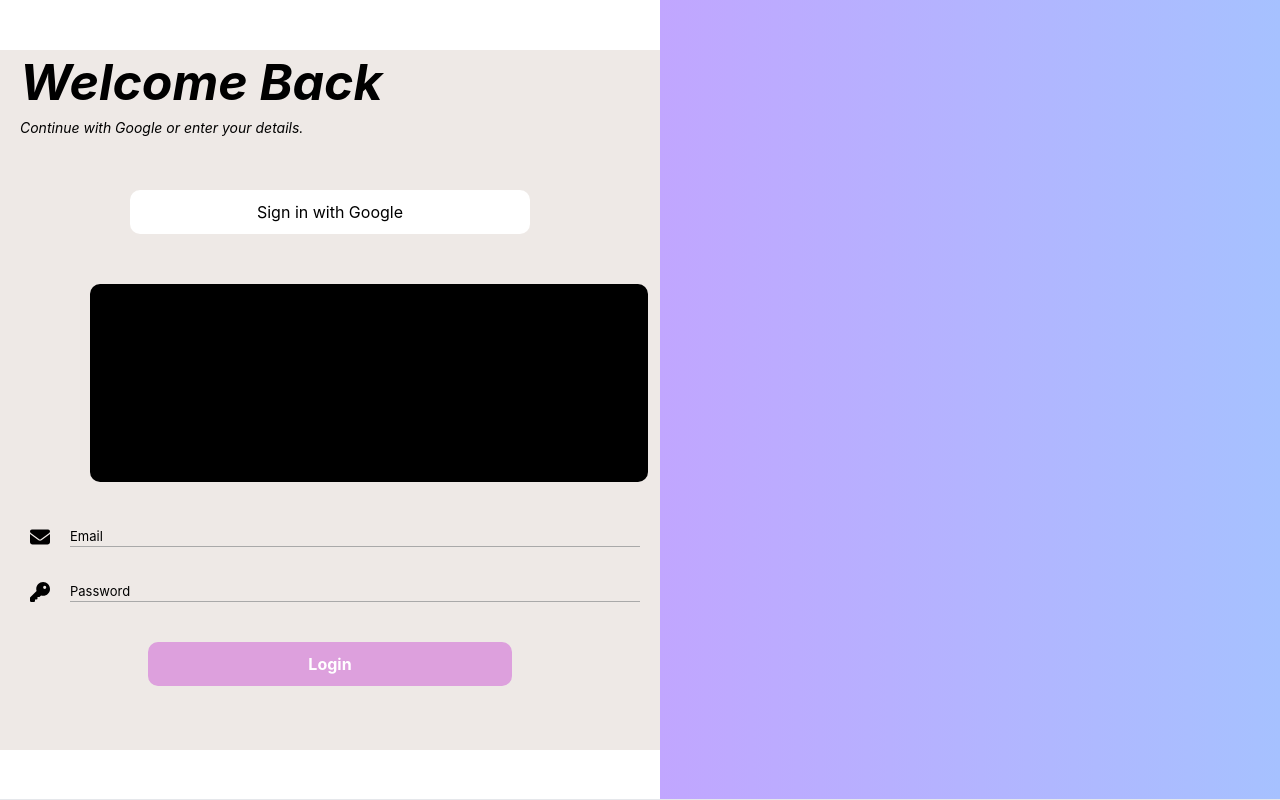
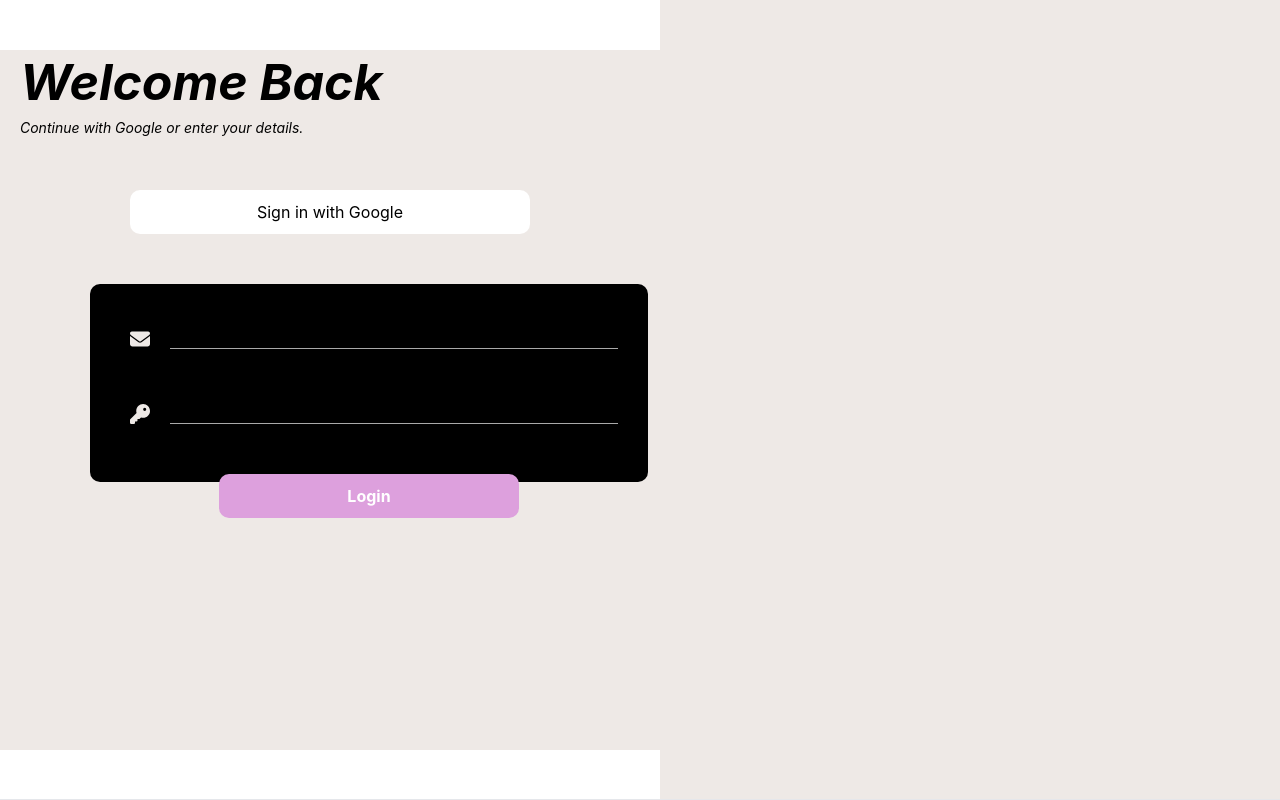
Before and after one commit to aratafujii2025/indie-chain, a React (Vite) app in the folder Frontend/: page /login in a window 1280 px wide. Built offline with nearby package versions, Linux system fonts and the light colour scheme.

Commit message:
idk whats wrong wit it

```diff
--- a/Frontend/src/index.css
+++ b/Frontend/src/index.css
@@ -50,7 +50,7 @@ body {
 
 .gradient-background {
   flex: 1;
-  background: linear-gradient(to right, #c1a6ff, #a6c1ff);
+  background: #EEE9E6;
 }
 
 .black-italic-text {
@@ -65,15 +65,26 @@ body {
 }
 
 .userpass{
-color:black;
+color:white;
 display:inline;
 margin: top 50px;
 font-size: 20px;
 
 }
 
+.container{
+background-color:white;
+margin-left:30px;
+margin-left:30px;
+margin-top:100px;
+border-radius:30px;
+flex:1;
+
+
+}
+
 .white-input {
-  background-color: #EEE9E6;
+  background-color: white;
 }
 
 .googlelogin{
@@ -85,6 +96,9 @@ font-size: 20px;
 }
 
 .input-container {
+  flex: 1;
+  padding: 10px;
+  border-radius: 20px;
   margin-top:20px;
   display: flex;
   align-items: center;
@@ -92,12 +106,13 @@ font-size: 20px;
   margin-top: 0px;
   margin-left:10px;
   font-size:20px;
+  background-color: black;
 }
 
 .icon {
   margin-top:15px;
   margin-right: 20px;
-  color: black;
+  color: #EEE9E6;
   size:50px;
 
 }
@@ -108,7 +123,7 @@ font-size: 20px;
   border-bottom: 1px solid darkgray;
   padding: bottom 2px;
   background-color:transparent;
-  color:black;
+  color:white;
   width:100%;
 
 }
@@ -128,11 +143,7 @@ transition:width 0.3s ease;
 
   width:0;
 }
-.container {
-  display: flex;
-  align-items: center;
-  justify-content: center;
-}
+
 
 .divider {
   flex-grow: 1;
--- a/Frontend/src/pages/Login.tsx
+++ b/Frontend/src/pages/Login.tsx
@@ -36,10 +36,6 @@ function LoginPage() {
         <p className="google-signin-text">Sign in with Google</p>
         </button>
         <div className="container">
-          <div className="divider"></div>
-          <span className="or-text">OR</span>
-        <div className="divider"></div>
-        </div>
           <form onSubmit={handleSubmit}>
               <div className="input-container">
                 <FontAwesomeIcon icon={faEnvelope} className="icon" />
@@ -71,6 +67,8 @@ function LoginPage() {
 
 
           </form>
+        </div>
+
       </div>
       <div className="gradient-background" />
     </div>
```
Lines whose indentation alone changed are shown as unchanged.
